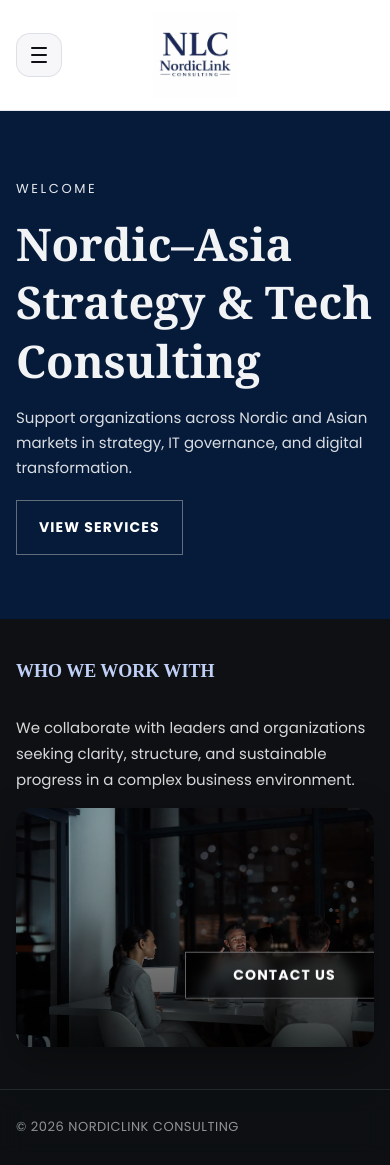
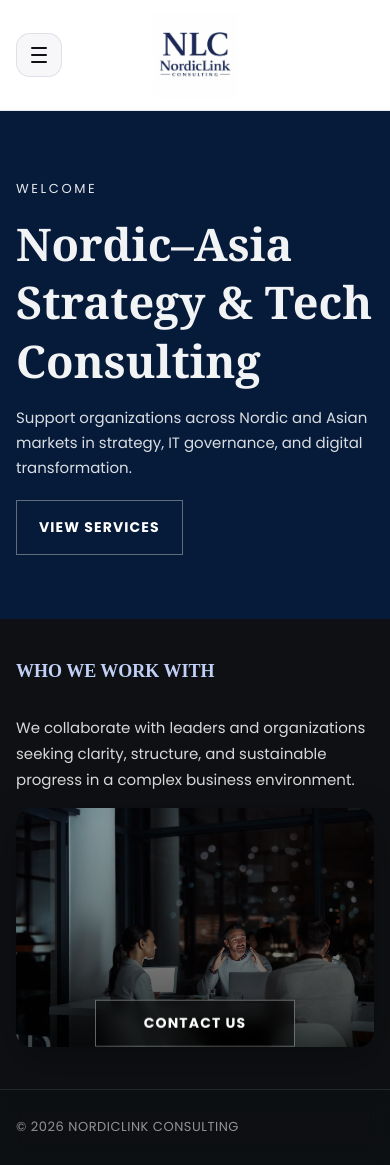
Before and after one commit to jeanalbertsen-svg/nordiclink-site, a React (Vite) app: page / in a window 390 px wide. Built offline with nearby package versions, Linux system fonts and the light colour scheme; the HTML template or start-up script is replaced by a standard one; a web font is replaced by a local one.

Commit message:
Fix header/mobile dropdown + styles

```diff
--- a/src/styles/global.css
+++ b/src/styles/global.css
@@ -156,8 +156,8 @@ h6{ font-size: 16px; line-height: 1.35; }
 }
 .buttonGhost1{
   position: absolute;
-  top: 70%;
-  left: 75%;
+  top: 90%;
+  left: 50%;
   transform: translate(-50%, -50%);
 
   display: inline-flex;
```
